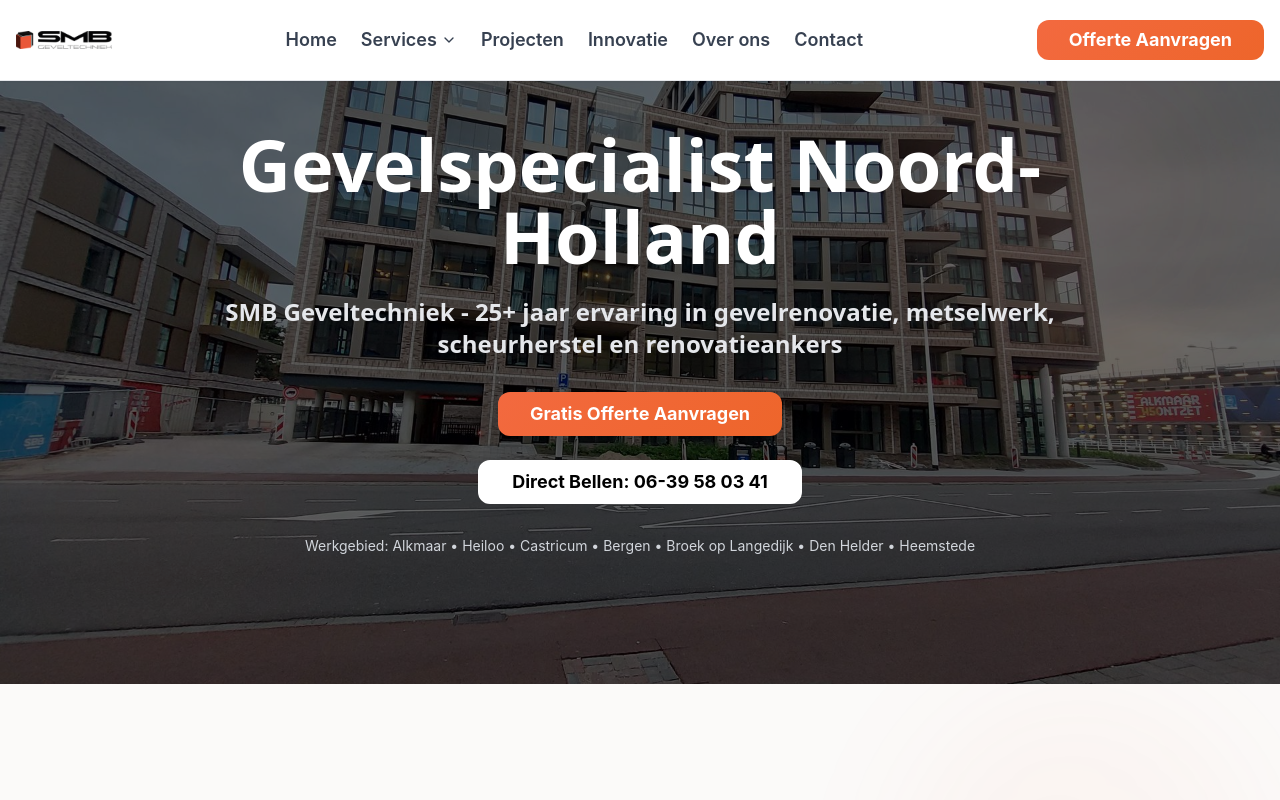
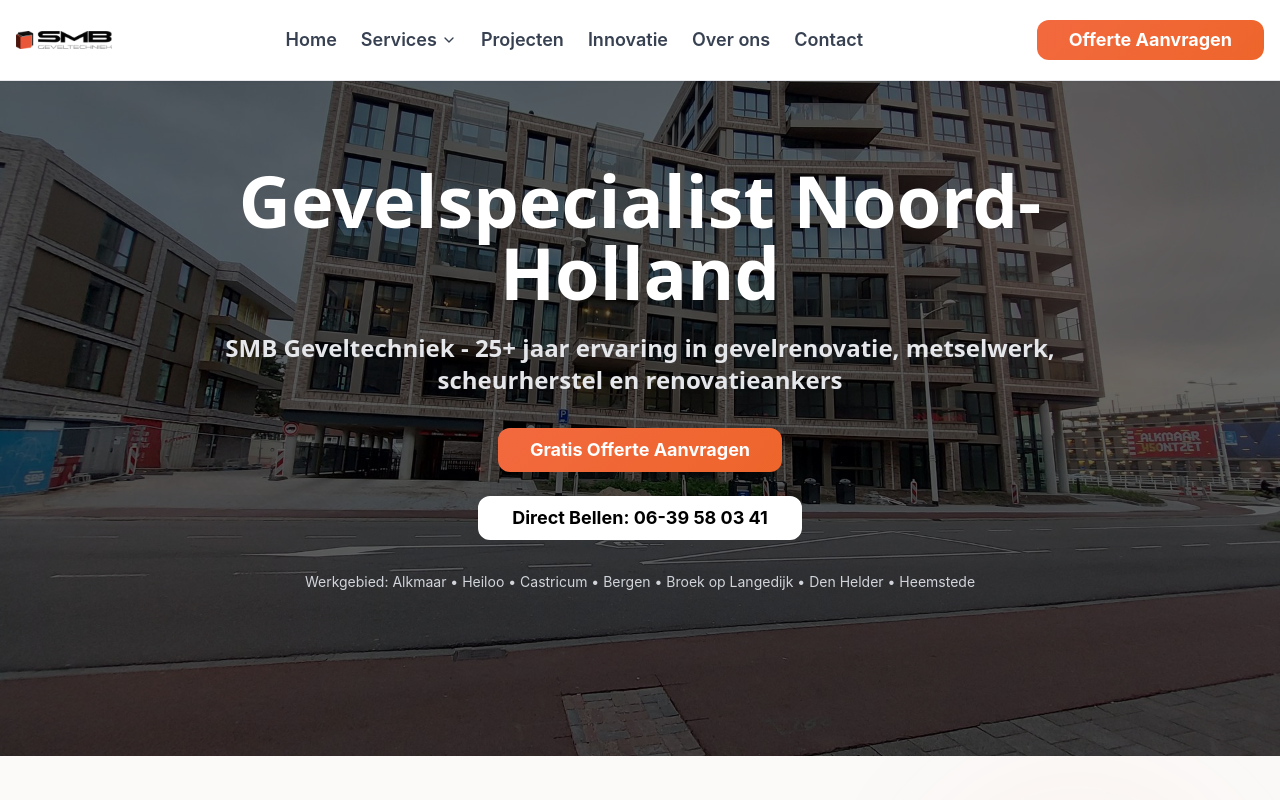
Before and after one commit to AramDawara123/smbgeveltechniek, a React (Vite) app: page / in a window 1280 px wide. Shown: the top 800 px of the page. Built offline with nearby package versions, Linux system fonts and the light colour scheme.

Commit message:
Center text and buttons
Center the text and buttons in the hero section of the `SEOOptimizedHero` component.

```diff
--- a/src/components/SEOOptimizedHero.tsx
+++ b/src/components/SEOOptimizedHero.tsx
@@ -1,8 +1,11 @@
+
 import { Button } from "@/components/ui/button";
 import { Shield, Star, Phone } from "lucide-react";
 import { Link } from "react-router-dom";
+
 const SEOOptimizedHero = () => {
-  return <section className="relative py-32 min-h-[600px] overflow-hidden">
+  return (
+    <section className="relative py-32 min-h-[600px] overflow-hidden">
       {/* Background Image */}
       <div className="absolute inset-0 bg-cover bg-center bg-no-repeat" style={{
         backgroundImage: "url('/lovable-uploads/95de0640-fc57-4770-b4ec-0f3553690264.png')"
@@ -17,7 +20,7 @@ const SEOOptimizedHero = () => {
 
       {/* Content */}
       <div className="container mx-auto px-3 sm:px-4 md:px-6 relative z-10">
-        <div className="max-w-5xl mx-auto text-center text-white">
+        <div className="max-w-5xl mx-auto text-center text-white flex flex-col items-center justify-center min-h-[500px]">
           {/* Trust Indicators */}
 
 
@@ -47,13 +50,15 @@ const SEOOptimizedHero = () => {
           </div>
 
           {/* Location Coverage */}
-          <p className="text-xs sm:text-sm text-gray-300 mt-4 sm:mt-6 md:mt-8 animate-fade-in px-1 sm:px-2 leading-relaxed" style={{
+          <p className="text-xs sm:text-sm text-gray-300 mt-4 sm:mt-6 md:mt-8 animate-fade-in px-1 sm:px-2 leading-relaxed text-center" style={{
             animationDelay: '0.5s'
           }}>
             Werkgebied: Alkmaar • Heiloo • Castricum • Bergen • Broek op Langedijk • Den Helder • Heemstede
           </p>
         </div>
       </div>
-    </section>;
+    </section>
+  );
 };
+
 export default SEOOptimizedHero;
```
Lines whose indentation alone changed are shown as unchanged.
